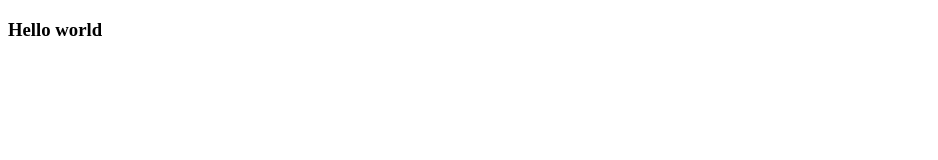
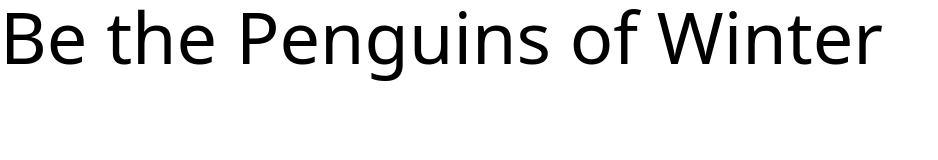
Before and after one commit to Dehan001/penguin-fashion-tailwind, a plain HTML site: page index.html in a window 1280 px wide. Shown: the whole page, without its empty margins (0-938 px from the left). Drawn offline with nearby package versions, Linux system fonts and the light colour scheme.

Commit message:
added the intellicense, tailwind.config.js, started adding the header

```diff
--- a/index.html
+++ b/index.html
@@ -1,12 +1,30 @@
 <!DOCTYPE html>
 <html lang="en">
+
 <head>
     <meta charset="UTF-8">
     <meta http-equiv="X-UA-Compatible" content="IE=edge">
     <meta name="viewport" content="width=device-width, initial-scale=1.0">
-    <title>Document</title>
+    <title>Penguin Fashion</title>
+    <script src="https://cdn.tailwindcss.com"></script>
 </head>
+
 <body>
-    <h3>Hello world</h3>
+    <header>
+        <div>
+            <h1 class="text-7xl">Be the Penguins
+                of Winter</h1>
+        </div>
+        <div>
+
+        </div>
+    </header>
+    <main>
+
+    </main>
+    <footer>
+
+    </footer>
 </body>
+
 </html>
--- /dev/null
+++ b/tailwind.config.js
@@ -0,0 +1,8 @@
+/** @type {import('tailwindcss').Config} */
+module.exports = {
+    content: ["./src/**/*.{html,js}"],
+    theme: {
+      extend: {},
+    },
+    plugins: [],
+  }
```
Also changed, not shown: icons/bg1.png (added), icons/bg2.png (added), icons/bg3.png (added), icons/box.png (added), icons/house.png (added), icons/logo.png (added), icons/question.png (added), icons/shopping-cart 1.png (added), images/jacket-1.png (added), images/jacket-2.png (added), images/jacket-3.png (added), images/jacket-4.png (added), images/jacket-5.png (added), images/jacket-6.png (added), 2 more files.
